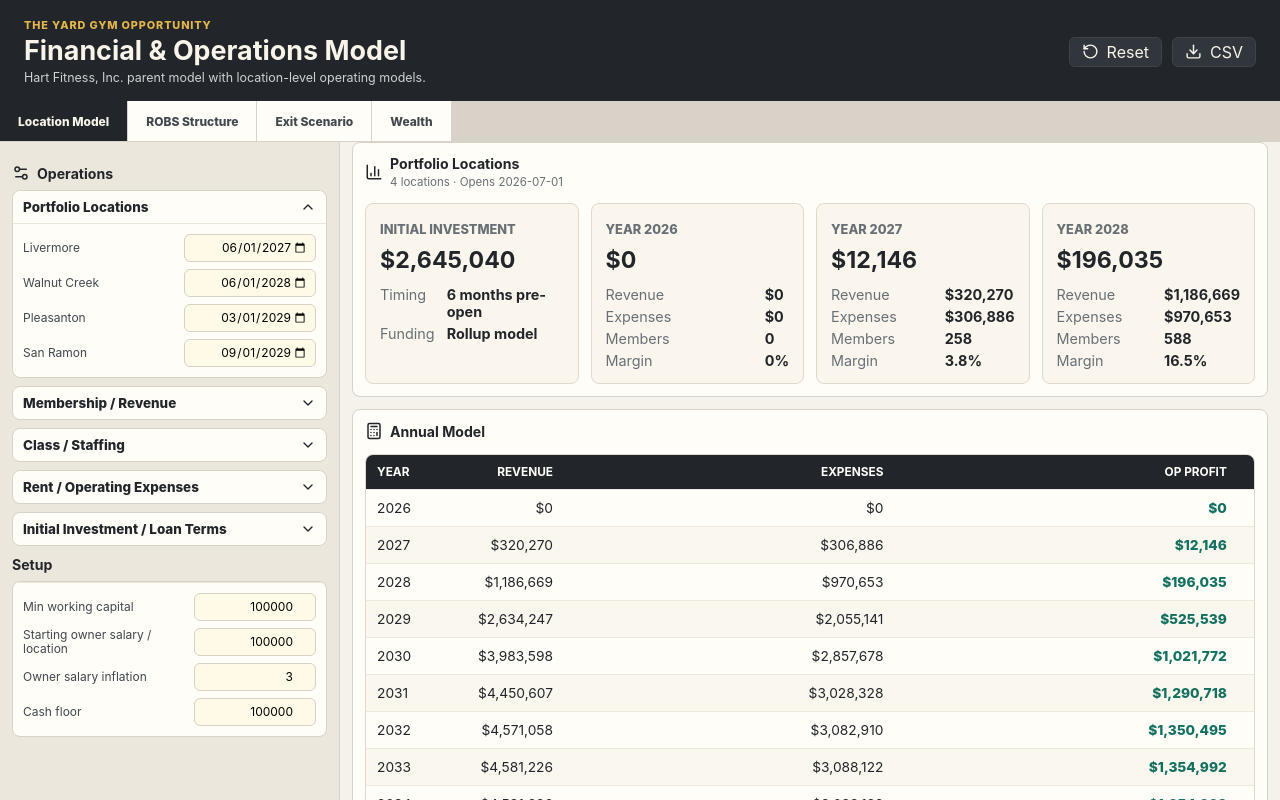
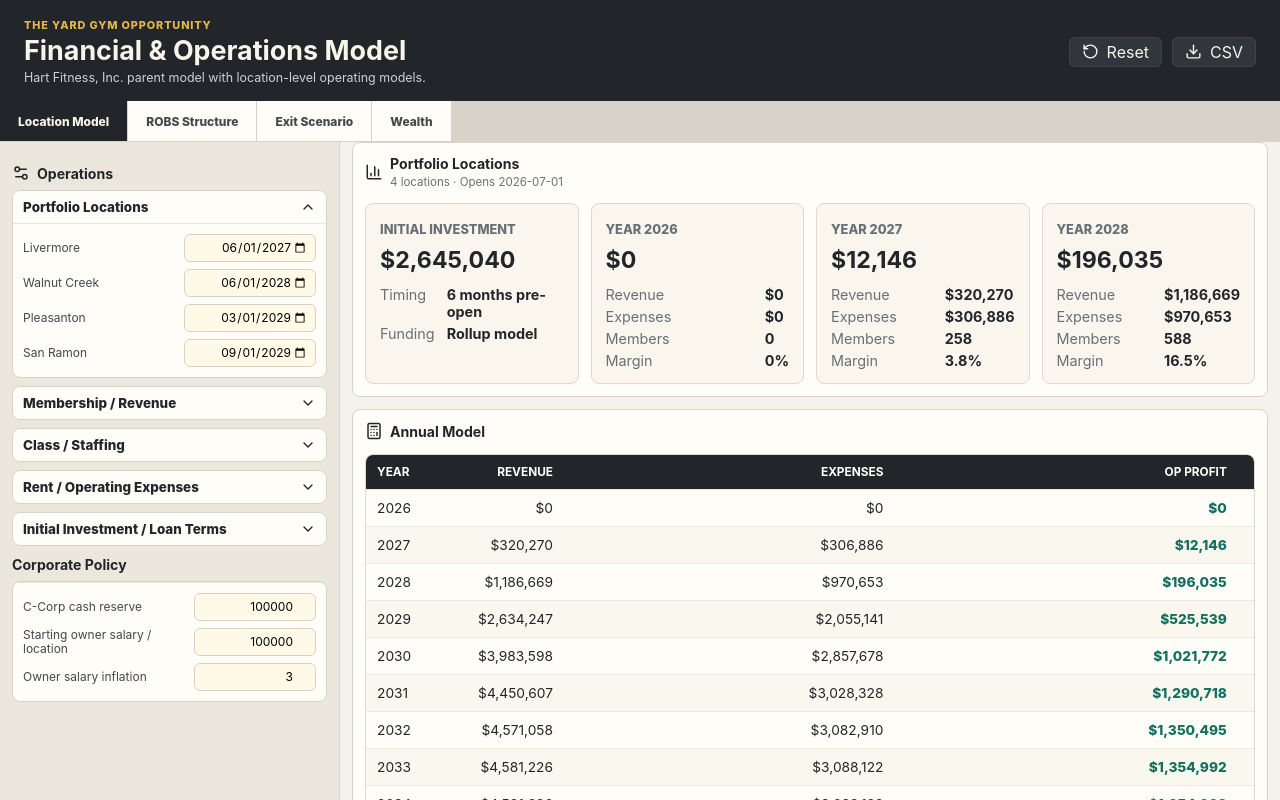
Before and after one commit to jkhart/theyardgym-financials, a React (Vite) app: page / in a window 1280 px wide. Shown: the top 800 px of the page. Built offline with nearby package versions, Linux system fonts and the light colour scheme.

Commit message:
Use one corporate cash reserve

```diff
--- a/src/components/App.jsx
+++ b/src/components/App.jsx
@@ -29,7 +29,6 @@ const DEFAULT_ROLLUP_INPUTS = {
   ownerSalaryInflation: 0.03,
   federalTaxRate: 0.21,
   stateTaxRate: 0.0884,
-  distributionCashFloor: 100000,
   ebitdaMultiple: 5,
   saleDate: "2036-01-01",
   saleType: "stock",
@@ -64,7 +63,10 @@ const FIXED_ROLLUP_INPUTS = {
 };
 
 function normalizeRollupInputs(inputs) {
-  return { ...DEFAULT_ROLLUP_INPUTS, ...inputs, ...FIXED_ROLLUP_INPUTS };
+  const normalized = { ...DEFAULT_ROLLUP_INPUTS, ...inputs, ...FIXED_ROLLUP_INPUTS };
+  normalized.minimumWorkingCapital = Number(normalized.minimumWorkingCapital) || 0;
+  normalized.distributionCashFloor = normalized.minimumWorkingCapital;
+  return normalized;
 }
 
 function getWealthSource(value) {
@@ -315,10 +317,9 @@ function calculateRollupModel(locations, inputs, options = {}) {
   const horizonMonths = Math.max(1, Math.min(180, monthDiff(inputs.modelStartDate, saleDate) + 1));
   const startingCash = (Number(inputs.roth401kContribution) || 0) + (Number(inputs.personalContribution) || 0);
   let brokerageCashAvailable = Number(inputs.personalCashBalance) || 0;
-  const minimumWorkingCapital = Number(inputs.minimumWorkingCapital) || 0;
+  const cCorpCashReserve = Number(inputs.minimumWorkingCapital) || 0;
   const startingMonthlyOwnerSalaryPerLocation = (Number(inputs.annualOwnerSalary) || 0) / 12;
   const ownerSalaryInflation = Number(inputs.ownerSalaryInflation) || 0;
-  const distributionCashFloor = Number(inputs.distributionCashFloor) || 0;
   const combinedTaxRate = (Number(inputs.federalTaxRate) || 0) + (Number(inputs.stateTaxRate) || 0);
   const ebitdaMultiple = Number(inputs.ebitdaMultiple) || 0;
   const saleType = options.saleType ?? (inputs.saleType === "asset" ? "asset" : "stock");
@@ -439,7 +440,7 @@ function calculateRollupModel(locations, inputs, options = {}) {
       .filter((request) => request.outlay > 0);
 
     fundingRequests.forEach(({ location, outlay }) => {
-      const availableCash = Math.max(0, cCorpCash - minimumWorkingCapital);
+      const availableCash = Math.max(0, cCorpCash - cCorpCashReserve);
       const cCorpCashUsed = Math.min(outlay, availableCash);
       const remainingAfterCorpCash = outlay - cCorpCashUsed;
       const brokerageCashUsed = Math.min(remainingAfterCorpCash, brokerageCashAvailable);
@@ -478,7 +479,7 @@ function calculateRollupModel(locations, inputs, options = {}) {
       month.cCorpCashUsed;
     const distributionsAllowed = distributionStartDate && monthDiff(distributionStartDate, month.date) >= 0;
     if (distributionsAllowed) {
-      const cashAvailableForDistribution = Math.max(0, cCorpCash - distributionCashFloor);
+      const cashAvailableForDistribution = Math.max(0, cCorpCash - cCorpCashReserve);
       month.totalDistributions = cashAvailableForDistribution;
       month.roth401kDistribution = month.totalDistributions * ownershipSplit.roth401kPct;
       month.personalDistribution = month.totalDistributions * ownershipSplit.personalPct;
@@ -570,11 +571,11 @@ function calculateRollupModel(locations, inputs, options = {}) {
     years,
     fundingByLocation: Object.fromEntries(fundingByLocation),
     startingCash,
-    minimumWorkingCapital,
+    minimumWorkingCapital: cCorpCashReserve,
     monthlyOwnerSalary: startingMonthlyOwnerSalaryPerLocation,
     ownerSalaryInflation,
     salaryStartDate,
-    distributionCashFloor,
+    distributionCashFloor: cCorpCashReserve,
     distributionStartDate,
     combinedTaxRate,
     ebitdaMultiple,
@@ -979,16 +980,16 @@ function PercentInput({ value, onChange }) {
   return <input type="number" step="0.1" value={draft} onChange={(event) => updateDraft(event.target.value)} />;
 }
 
-function RollupInputsPanel({ inputs, locations, updateInput }) {
+function RollupInputsPanel({ inputs, updateInput }) {
   return (
     <aside className="assumptions rollupInputs">
       <div className="panelTitle">
-        <h2>Setup</h2>
+        <h2>Corporate Policy</h2>
       </div>
       <section className="assumptionGroup">
         <div className="groupFields">
           <label className="inputRow">
-            <span>Min working capital</span>
+            <span>C-Corp cash reserve</span>
             <input
               type="number"
               step="1000"
@@ -1010,15 +1011,6 @@ function RollupInputsPanel({ inputs, locations, updateInput }) {
             <PercentInput
               value={inputs.ownerSalaryInflation}
               onChange={(value) => updateInput("ownerSalaryInflation", value)}
-            />
-          </label>
-          <label className="inputRow">
-            <span>Cash floor</span>
-            <input
-              type="number"
-              step="1000"
-              value={inputs.distributionCashFloor}
-              onChange={(event) => updateInput("distributionCashFloor", Number(event.target.value))}
             />
           </label>
         </div>
@@ -1238,7 +1230,7 @@ function RollupDashboard({ inputs, locations, rollupModel }) {
           <article>
             <span>Starting Cash</span>
             <strong>{money.format(rollupModel.startingCash)}</strong>
-            <small>{money.format(rollupModel.minimumWorkingCapital)} working capital floor</small>
+            <small>{money.format(rollupModel.minimumWorkingCapital)} C-Corp cash reserve</small>
           </article>
           <article>
             <span>Total Investment</span>
@@ -1382,7 +1374,7 @@ function RollupPage({ locations, inputs, updateInput }) {
   return (
     <section className="workspace">
       <div className="leftRail">
-        <RollupInputsPanel inputs={inputs} locations={locations} updateInput={updateInput} />
+        <RollupInputsPanel inputs={inputs} updateInput={updateInput} />
       </div>
       <div>
         <RollupDashboard inputs={inputs} locations={locations} rollupModel={rollupModel} />
@@ -3007,7 +2999,6 @@ export function App() {
             />
             <RollupInputsPanel
               inputs={rollupInputs}
-              locations={activeScenarioLocations}
               updateInput={updateRollupInput}
             />
           </div>
```
